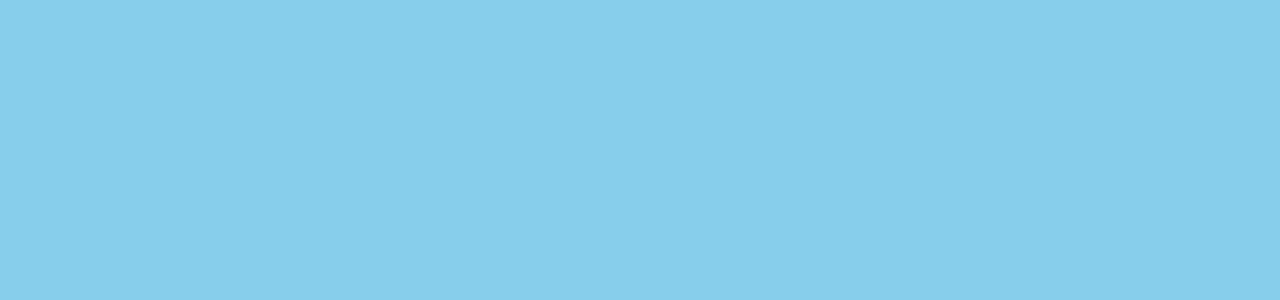
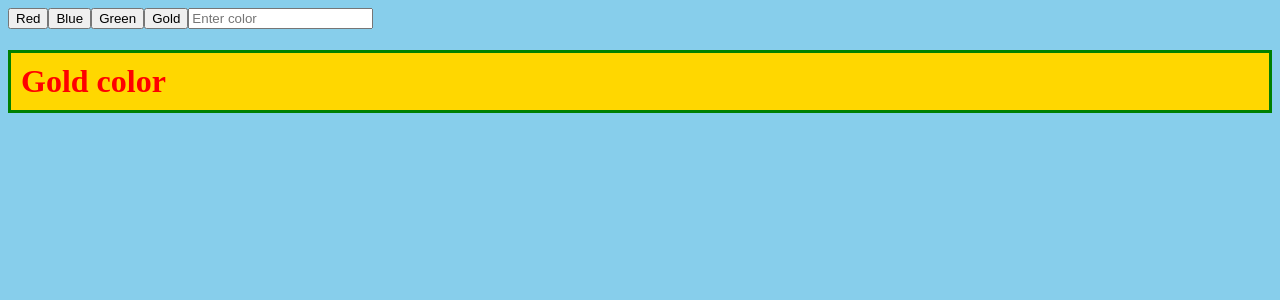
Before and after one commit to Chabsy123/angular-v19-tutorial, an Angular app: page / in a window 1280 px wide. Shown: the top 300 px of the page. Built offline with nearby package versions, Linux system fonts and the light colour scheme.

Commit message:
Practice Switch Statement Usage

```diff
--- a/src/app/app.component.html
+++ b/src/app/app.component.html
@@ -129,3 +129,31 @@
 } @else{
 <div style="background-color: red; width: 100px; height: 100px"></div>
 } -->
+
+<!-- switch case in angular 19 -->
+ <button (click)="handleColor('red')">Red</button>
+ <button (click)="handleColor('blue')">Blue</button>
+ <button (click)="handleColor('green')">Green</button>
+ <button (click)="handleColor('gold')">Gold</button>
+<!-- (input)="changeColor($event)" sets up an event binding:
+
+It says: “When the user types (input event), call the changeColor function and pass the event object ($event) to it.” -->
+ <input type="text" placeholder="Enter color"  (input)="changeColor($event)">
+ @switch (color) {
+
+   @case ('red') {
+    <h1 style="background-color: red;color: white;">Red color</h1>
+   }
+   @case ('blue') {
+    <h1 style="background-color: blue;">Blue color</h1>
+   }
+   @case ('green') {
+    <h1 style="background-color: green;">Green color</h1>
+   }
+   @case ('gold') {
+    <h1 style="background-color: gold;">Gold color</h1>
+   }@default {
+    <h1 style="background-color: black; color: white;">NO MATCH</h1>
+   }
+
+}
--- a/src/app/app.component.ts
+++ b/src/app/app.component.ts
@@ -128,4 +128,20 @@ export class AppComponent {
 //   }
 
 
+// switch statements
+// the color below has to be in the switch statements or else it wont show in the server
+color="gold"
+handleColor(val:string){
+  this.color=val;
+
 }
+
+// event.target refers to the element that triggered the event (in this case, the <input> element).
+
+// (event.target as HTMLInputElement) is a type assertion in TypeScript — it tells the compiler: “Trust me, this is an <input> element.”
+
+// .value gets the current text value inside the input.
+changeColor(event:Event){
+  this.color = (event.target as HTMLInputElement).value
+}
+}
```
